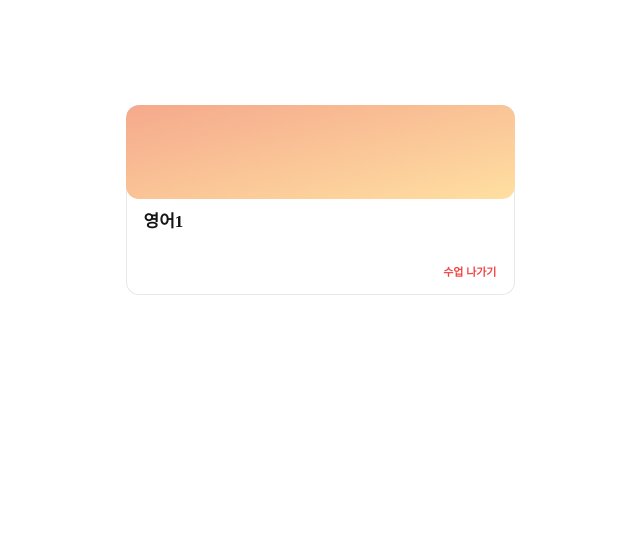
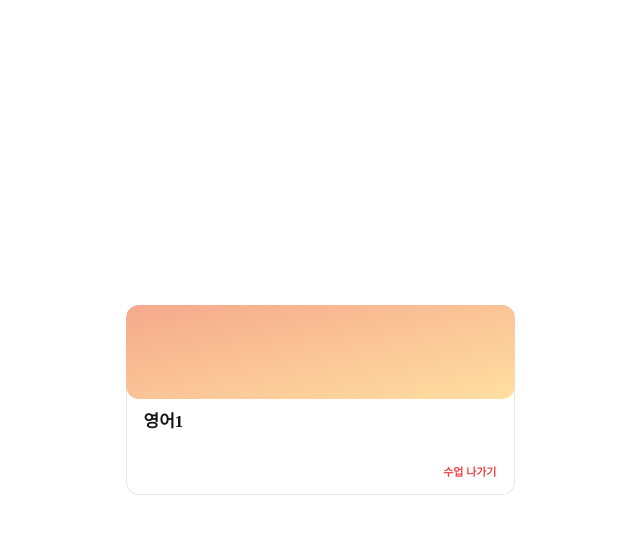
Before and after one commit to DgswTeamOption/Refit_Web, a React (Vite) app: page / in a window 1280 px wide. Shown: the top 534 px of the page, without its empty margins (320-960 px from the left). Built offline with nearby package versions, Linux system fonts and the light colour scheme; a web font is replaced by a local one.

Commit message:
refactor: 클래스 블럭 구현

```diff
--- a/index.html
+++ b/index.html
@@ -1,40 +1,13 @@
 <!doctype html>
-<html lang="ko">
+<html lang="en">
   <head>
     <meta charset="UTF-8" />
     <link rel="icon" type="image/svg+xml" href="/favicon.svg" />
     <meta name="viewport" content="width=device-width, initial-scale=1.0" />
     <title>refit</title>
-    <style>
-      body {
-        margin: 0;
-        background: #fff;
-      }
-
-      #root {
-        box-sizing: border-box;
-        display: grid;
-        place-items: center;
-        min-height: 10vh;
-        min-height: 50dvh;
-        padding: 16px;
-      }
-    </style>
   </head>
   <body>
     <div id="root"></div>
-    <script type="module">
-      import React from 'react';
-      import { createRoot } from 'react-dom/client';
-      import ClassBlock from '/src/components/ClassBlock/ClassBlock.jsx';
-      import '/src/styles/global.css';
-
-      createRoot(document.getElementById('root')).render(
-        React.createElement(ClassBlock, {
-          title: '영어1',
-          // onLeave: () => window.alert('수업 나가기 버튼이 클릭되었습니다.'),
-        })
-      );
-    </script>
+    <script type="module" src="/src/main.jsx"></script>
   </body>
 </html>
--- a/src/App.jsx
+++ b/src/App.jsx
@@ -1,9 +1,13 @@
 import React from 'react';
 import Button from './components/Button/Button';
+import ClassBlock from './components/ClassBlock/ClassBlock.jsx';
+
+
 function App() {
 
   return (
-    <div>
+      <div style={{ position: 'fixed', inset: 0, display: 'grid', placeItems: 'center' }}>
+        <ClassBlock title="영어1" onLeave={() => {}} />
     </div>
   );
 }
--- a/src/components/ClassBlock/ClassBlock.css
+++ b/src/components/ClassBlock/ClassBlock.css
@@ -20,7 +20,7 @@
     flex: 0 0 94px;
     border-radius: inherit;
     background: linear-gradient(to bottom right, #f5a98c, #ffdfa1);
-}
+ }
 
 .class-block__body {
     box-sizing: border-box;
```
